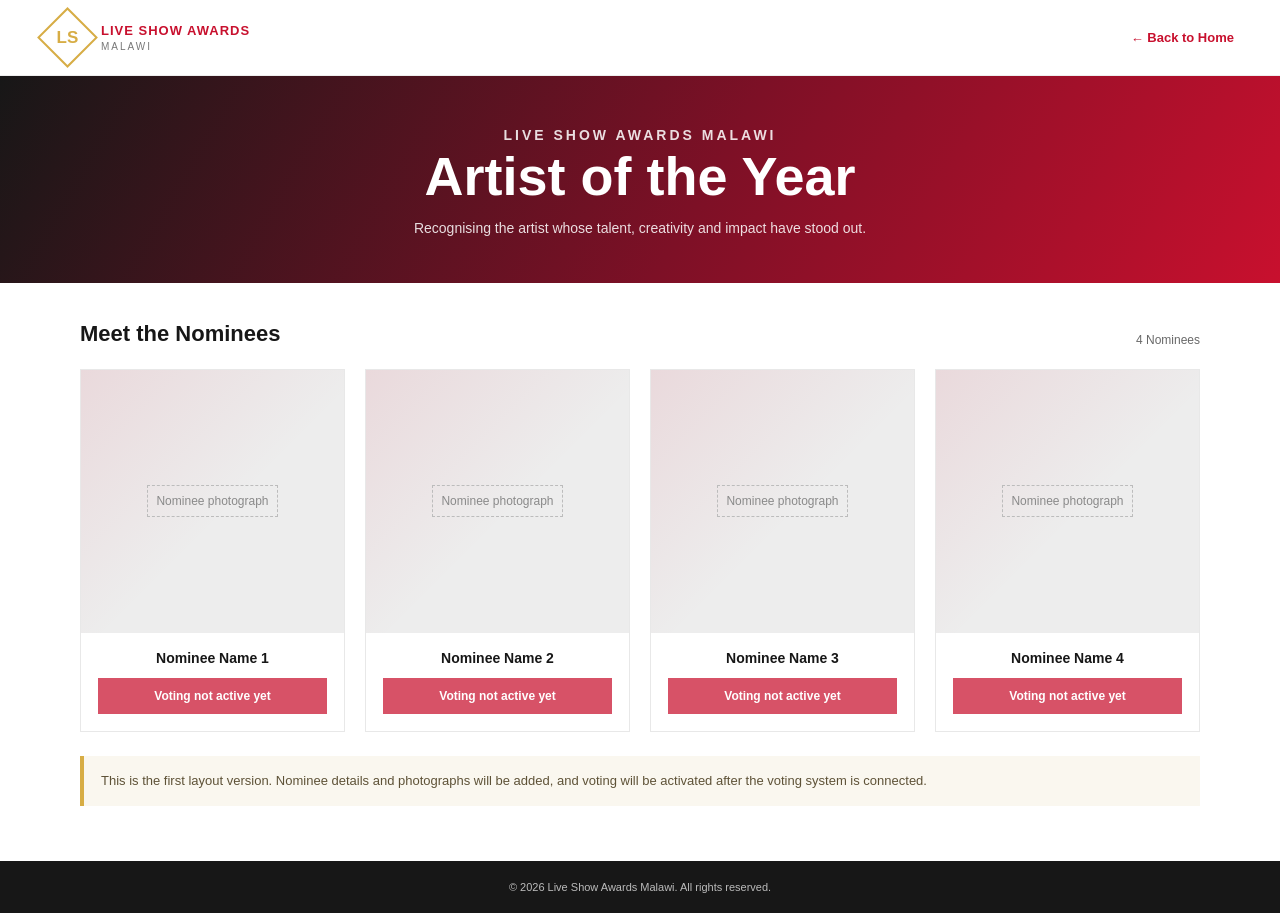
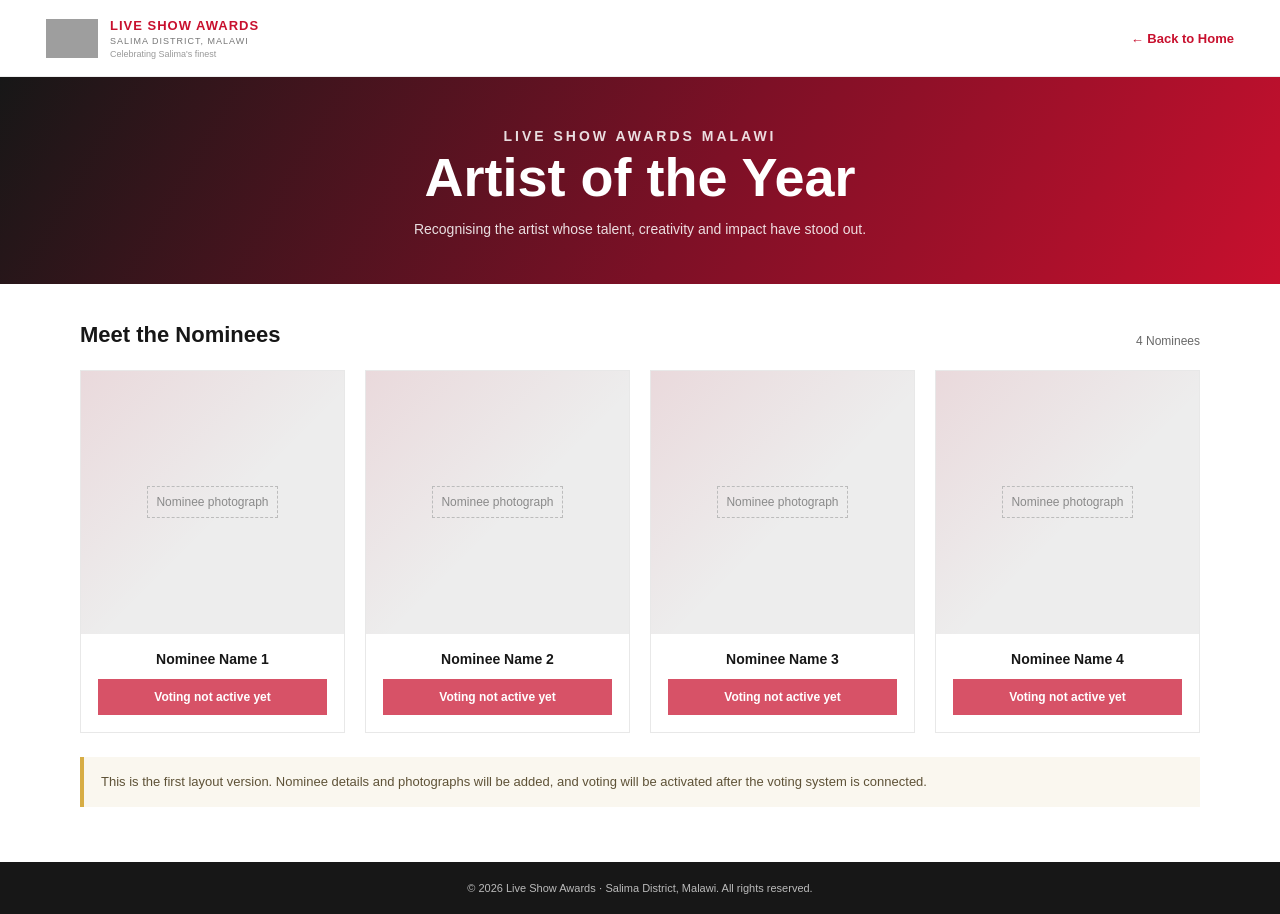
Before and after one commit to Samuelnyoni/Live-show-Awards-Voting-Web, a PHP site: page /categories/artist-of-year.php in a window 1280 px wide. Run offline with PHP 8.4, Linux system fonts and the light colour scheme; grey boxes are pictures that could not be loaded.

Commit message:
Use branded header and Salima District identity on category page

```diff
--- a/categories/artist-of-year.php
+++ b/categories/artist-of-year.php
@@ -59,18 +59,7 @@ $nominees = [
             gap: 12px;
             text-decoration: none;
         }
-        .brand-mark {
-            width: 43px;
-            height: 43px;
-            display: grid;
-            place-items: center;
-            border: 2px solid var(--gold);
-            color: var(--gold);
-            font-size: 17px;
-            font-weight: 900;
-            transform: rotate(45deg);
-        }
-        .brand-mark span { transform: rotate(-45deg); }
+        .brand-logo { width: 52px; height: 52px; object-fit: contain; display: block; }
         .brand-copy strong {
             display: block;
             color: var(--red);
@@ -82,10 +71,11 @@ $nominees = [
             display: block;
             margin-top: 3px;
             color: #777;
-            font-size: 10px;
-            letter-spacing: 2px;
+            font-size: 9px;
+            letter-spacing: 1px;
             text-transform: uppercase;
         }
+        .brand-copy em { display:block; margin-top:3px; color:#999; font-size:9px; font-style:normal; }
         .back-link {
             color: var(--red);
             font-size: 13px;
@@ -211,10 +201,11 @@ $nominees = [
 <body>
     <header class="site-header">
         <a class="brand" href="../index.php" aria-label="Live Show Awards Malawi home">
-            <span class="brand-mark"><span>LS</span></span>
+            <img class="brand-logo" src="../assets/images/logo.png" alt="Live Show Awards logo">
             <span class="brand-copy">
                 <strong>Live Show Awards</strong>
-                <small>Malawi</small>
+                <small>Salima District, Malawi</small>
+                <em>Celebrating Salima's finest</em>
             </span>
         </a>
         <a class="back-link" href="../index.php">&larr; Back to Home</a>
@@ -255,7 +246,7 @@ $nominees = [
     </main>
 
     <footer class="site-footer">
-        &copy; <?php echo date('Y'); ?> Live Show Awards Malawi. All rights reserved.
+        &copy; <?php echo date('Y'); ?> Live Show Awards · Salima District, Malawi. All rights reserved.
     </footer>
 </body>
 </html>
```
